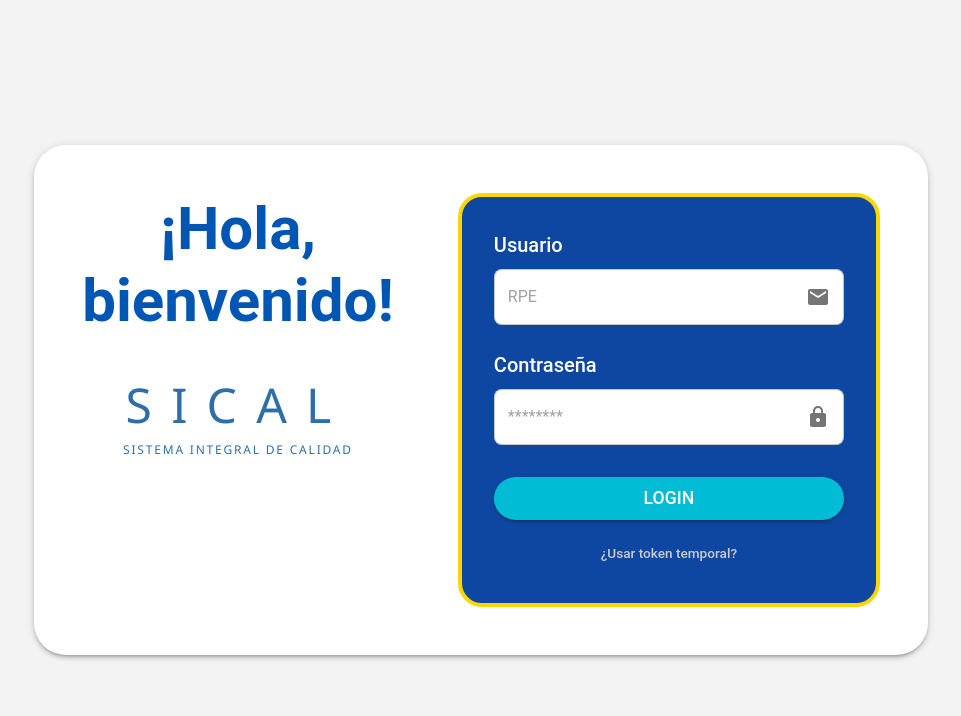
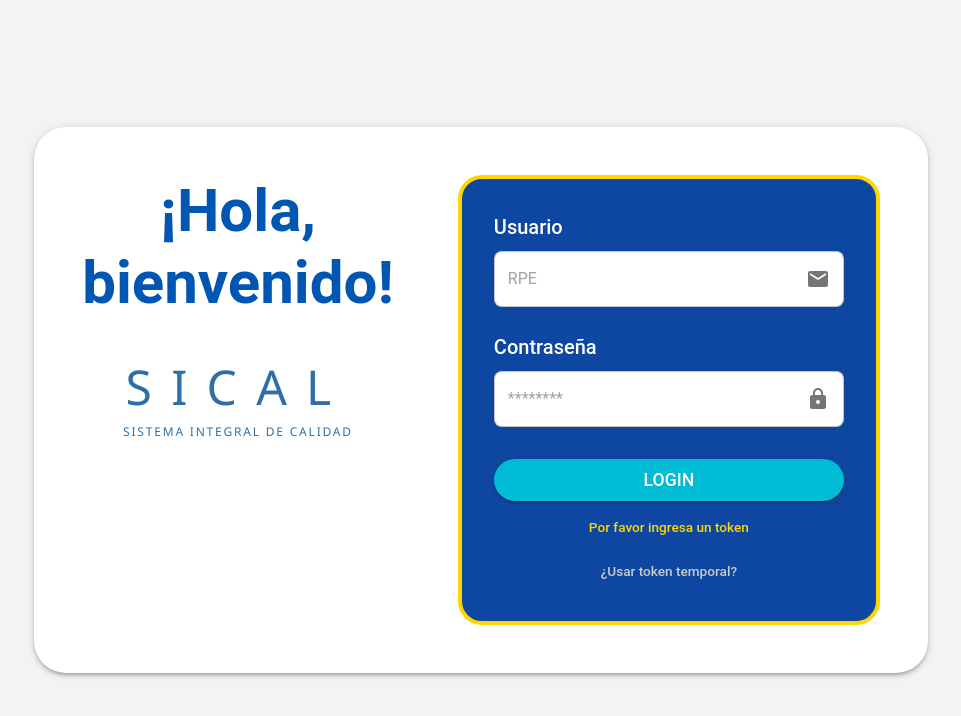
Before and after one commit to ShadowKnSs/sgc_frontend, a React (Create React App) app: page /login in a window 1280 px wide. Both pictures are taken after a click on the button "LOGIN". Shown: the top 716 px of the page, without its empty margins (159-1120 px from the left). Built offline with nearby package versions, Linux system fonts and the light colour scheme.

Commit message:
usuarios temporales

```diff
--- a/src/views/login.jsx
+++ b/src/views/login.jsx
@@ -1,5 +1,14 @@
 import React, { useState } from "react";
-import { TextField, Button, InputAdornment, Typography, Paper, Box } from "@mui/material";
+import { useNavigate } from "react-router-dom";
+import {
+  TextField,
+  Button,
+  InputAdornment,
+  Typography,
+  Paper,
+  Box,
+  CircularProgress
+} from "@mui/material";
 import EmailIcon from "@mui/icons-material/Email";
 import LockIcon from "@mui/icons-material/Lock";
 
@@ -8,12 +17,44 @@ export default function Login() {
   const [password, setPassword] = useState("");
   const [token, setToken] = useState("");
   const [useToken, setUseToken] = useState(false);
+  const [loading, setLoading] = useState(false);
+  const [errorMessage, setErrorMessage] = useState("");
+  const navigate = useNavigate();
 
-  const handleLogin = () => {
-    if (useToken) {
-      alert(`Logging in with token: ${token}`);
+  const handleLogin = async () => {
+    setErrorMessage(""); // limpia mensaje anterior
+    if (!token.trim()) {
+      setErrorMessage("Por favor ingresa un token");
+      return;
+    }
+
+    setLoading(true);
+
+    try {
+      const response = await fetch("http://localhost:8000/api/validar-token", {
+        method: "POST",
+        headers: {
+          "Content-Type": "application/json",
+        },
+        body: JSON.stringify({ token }),
+      });
+
+      const data = await response.json();
+
+      if (response.ok) {
+        navigate("/"); // Redirige si el token es válido
       } else {
-      alert(`Logging in with RPE: ${rpe} and password: ${password}`);
+        if (data.message.includes("expirado")) {
+          setErrorMessage(" El token ha expirado");
+        } else {
+          setErrorMessage(" El token no es válido");
+        }
+      }
+    } catch (error) {
+      console.error(error);
+      setErrorMessage("❌ Error al conectar con el servidor");
+    } finally {
+      setLoading(false);
     }
   };
 
@@ -48,7 +89,6 @@ export default function Login() {
               SISTEMA INTEGRAL DE CALIDAD
             </Typography>
           </Box>
-
         </Box>
 
         <Box
@@ -61,7 +101,26 @@ export default function Login() {
             border: "4px solid #FFD600",
           }}
         >
-          {!useToken ? (
+          {useToken ? (
+            <>
+              <Typography variant="h6" mb={1}>Token</Typography>
+              <TextField
+                fullWidth
+                variant="outlined"
+                placeholder="AZ19DBB860L9533"
+                value={token}
+                onChange={(e) => setToken(e.target.value)}
+                InputProps={{
+                  endAdornment: (
+                    <InputAdornment position="end">
+                      <LockIcon />
+                    </InputAdornment>
+                  ),
+                }}
+                sx={{ mb: 3, backgroundColor: "white", borderRadius: 1 }}
+              />
+            </>
+          ) : (
             <>
               <Typography variant="h6" mb={1}>Usuario</Typography>
               <TextField
@@ -97,27 +156,13 @@ export default function Login() {
                 sx={{ mb: 3, backgroundColor: "white", borderRadius: 1 }}
               />
             </>
-          ) : (
-            <>
-              <Typography variant="h6" mb={1}>Token</Typography>
-              <TextField
-                fullWidth
-                variant="outlined"
-                placeholder="AZ19DBB860L9533"
-                value={token}
-                onChange={(e) => setToken(e.target.value)}
-                InputProps={{
-                  endAdornment: (
-                    <InputAdornment position="end">
-                      <LockIcon />
-                    </InputAdornment>
-                  ),
-                }}
-                sx={{ mb: 3, backgroundColor: "white", borderRadius: 1 }}
-              />
-            </>
           )}
 
+          {loading ? (
+            <Box textAlign="center" mt={2}>
+              <CircularProgress sx={{ color: "#00BCD4" }} />
+            </Box>
+          ) : (
             <Button
               fullWidth
               variant="contained"
@@ -126,6 +171,19 @@ export default function Login() {
             >
               Login
             </Button>
+          )}
+
+          {errorMessage && (
+            <Typography
+              mt={2}
+              fontSize="0.85rem"
+              color="#FFD600"
+              textAlign="center"
+              sx={{ fontWeight: 500 }}
+            >
+              {errorMessage}
+            </Typography>
+          )}
 
           <Button
             fullWidth
```
Lines whose indentation alone changed are shown as unchanged.
